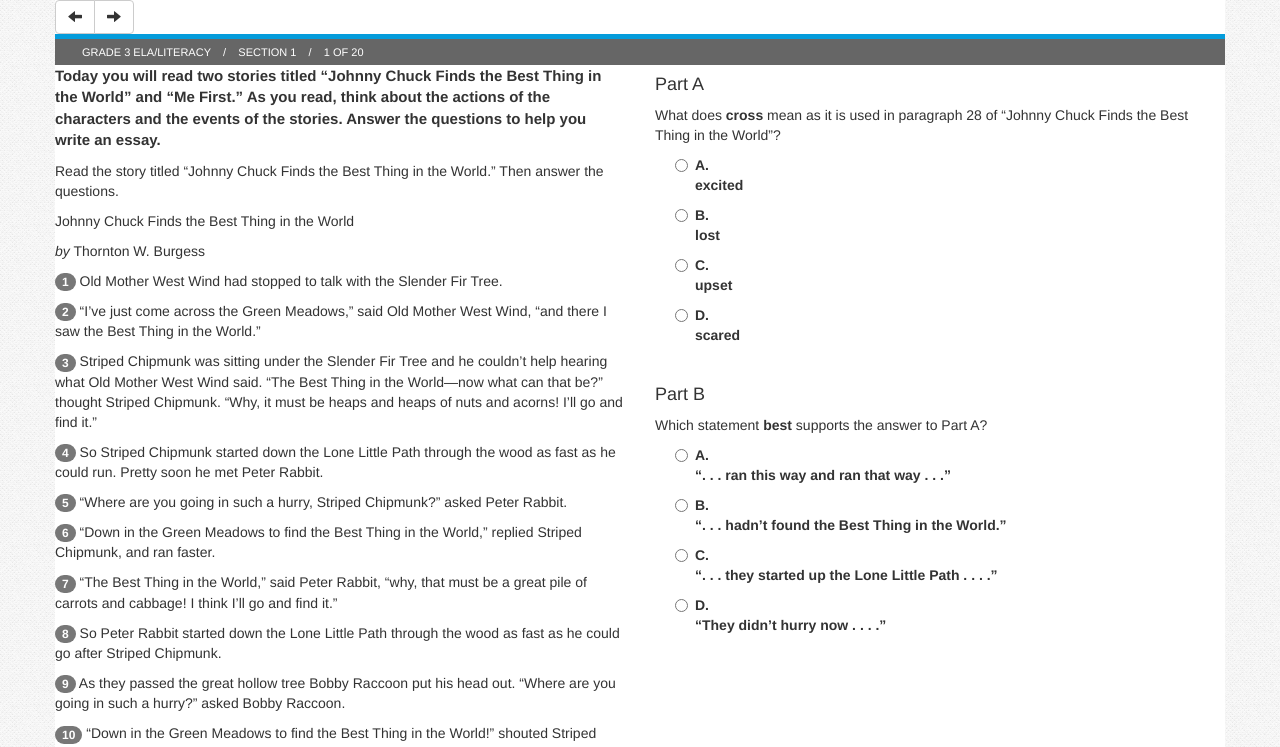
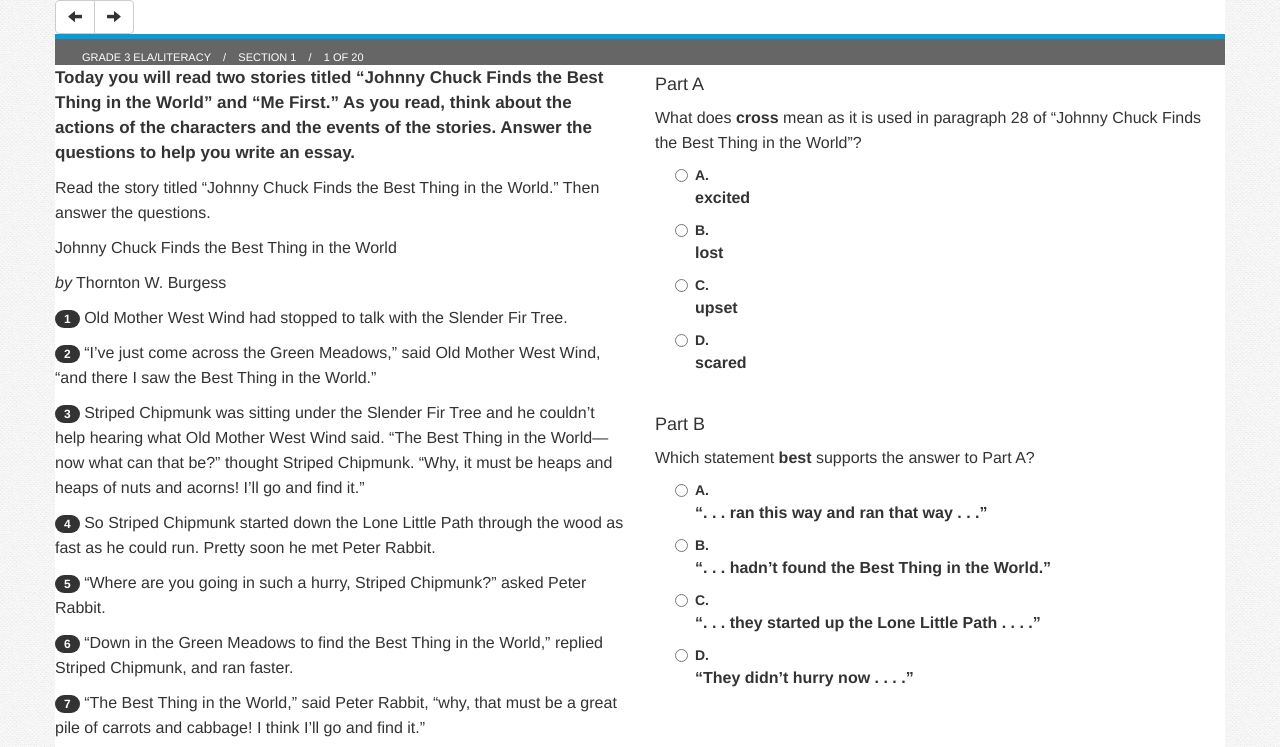
Before and after one commit to aliciafrausto/scroll-panes, a plain HTML site: page index.html in a window 1280 px wide. Shown: the top 747 px of the page. Drawn offline with nearby package versions, Linux system fonts and the light colour scheme.

Commit message:
no message

```diff
--- a/css/main.css
+++ b/css/main.css
@@ -8,6 +8,12 @@ a {
 
 a:hover, a:focus {
   color: #005580;
+}
+
+p {
+	font-family: "Helvetica Neue",Helvetica,Arial,sans-serif;
+	font-size: 16px;
+	line-height: 25px;
 }
 
 .content {
@@ -41,7 +47,13 @@ p.breadcrumbs {
 
 /*content*/
 p.passage-intro {
-	font-family: "Helvetica Neue",Helvetica,Arial,sans-serif;
-	font-size: 15px;
+	font-size: 17px;
 	font-weight: bold;
 }
+
+
+.badge-inverse {
+    background-color: #333333;
+    padding-left: 9px;
+	padding-right: 9px;
+}
```
